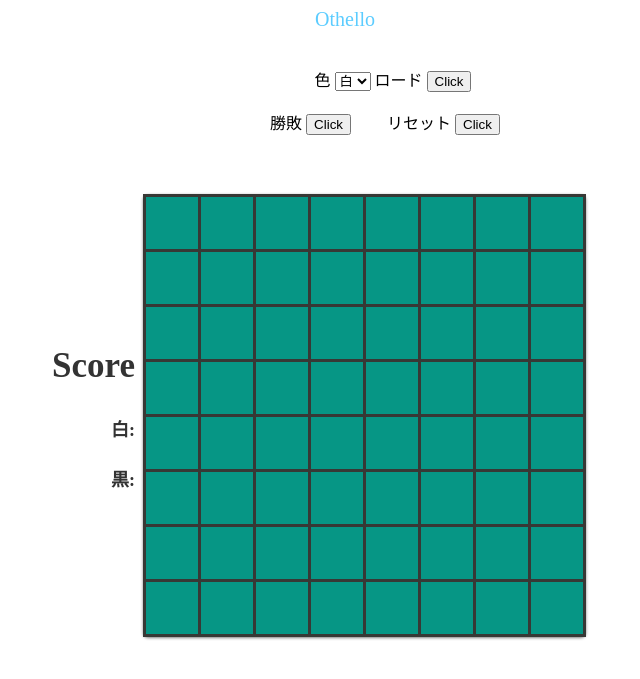
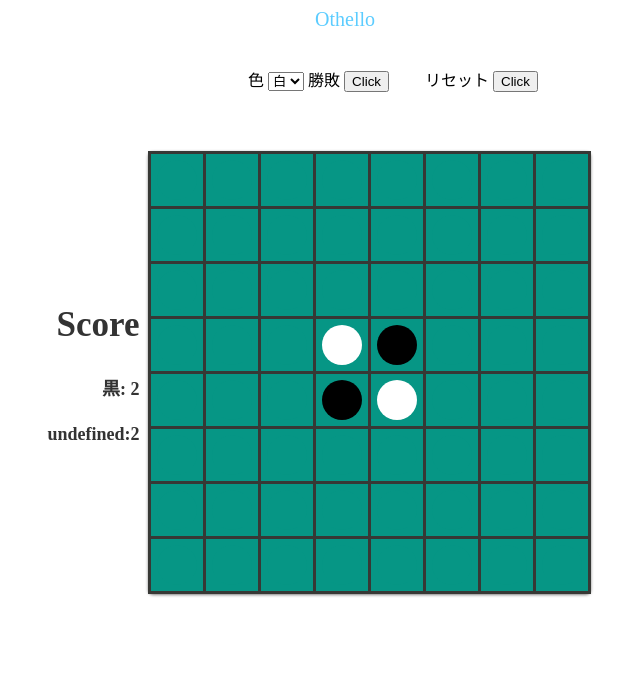
Before and after one commit to 2021AIT-OOP2-G06/oop2-othello, a Flask app: page /othello in a window 1280 px wide. Shown: the top 679 px of the page, without its empty margins (321-961 px from the left). Run offline with Flask 2, Linux system fonts and the light colour scheme.

Commit message:
ロードボタン削除

```diff
--- a/templates/game.html
+++ b/templates/game.html
@@ -22,8 +22,7 @@
             <option value="2">黒</option>
         </select>
 
-        <label>ロード</label>
-        <input type="button" value="Click" onclick="start()"><br><br> &emsp;&emsp;&emsp;&emsp;&emsp;&emsp;&emsp;&emsp;
+
         <label>勝敗</label>
         <input type="button" value="Click" onclick="winner()">&emsp;&emsp;
 
@@ -315,7 +314,7 @@
             if (player != null) {
                 if (player == 1) {
                     player = 2;
-                    document.getElementById("turn").innerHTML = "ターン:"+ decodeURIComponent(value[1]);
+                    document.getElementById("turn").innerHTML = "ターン:"+ decodeURIComponent(value[2]);
                 } else {
                     player = 1;
                     document.getElementById("turn").innerHTML = "ターン: 黒";
@@ -373,7 +372,7 @@
                     if (grid[row][col] == 1) {
                         document.getElementById("cell" + row + col).childNodes[1].style.backgroundColor = "#FFFFFF";
                         ScoreWh = ScoreWh + 1;
-                        document.getElementById("scoreWhite").innerHTML = decodeURIComponent(value[1]) + ":"+ ScoreWh.toString();
+                        document.getElementById("scoreWhite").innerHTML = decodeURIComponent(value[2]) + ":"+ ScoreWh.toString();
                     }
                     if (grid[row][col] == 2) {
                         document.getElementById("cell" + row + col).childNodes[1].style.backgroundColor = "#000000";
@@ -456,6 +455,13 @@
             });
         });
     }
+
+
+    function loadFinished(){
+        start();
+    }
+
+    window.onload = loadFinished;
 </script>
 
 </html>
--- a/templates/toppage.html
+++ b/templates/toppage.html
@@ -112,7 +112,7 @@
     */
 
     function gameStart() {
-        document.location.href = url + "?your_name=" + encodeURIComponent(document.getElementById("your_name").value);
+        document.location.href = url + "?level=&your_name=" + encodeURIComponent(document.getElementById("your_name").value);
     }
     function gameStartVScpu(level) {
         document.location.href = url + "?level=" + encodeURIComponent(level);
```
